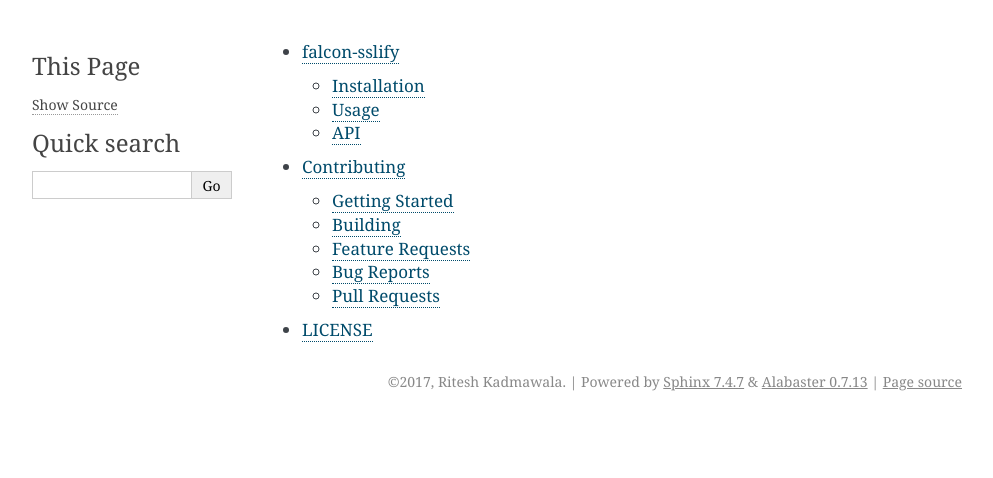
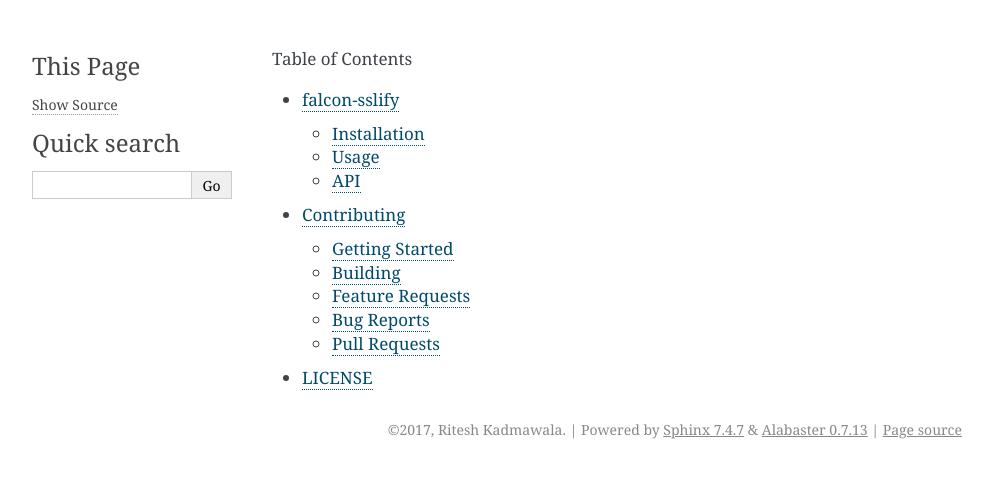
Before and after one commit to loanzen/falcon-sslify, a Sphinx documentation site: the page built from docs/index.rst, in a window 1280 px wide. Shown: the top 478 px of the page, without its empty margins (148-1141 px from the left). Built offline with Sphinx 7.4.7, drawn with Linux system fonts in a browser that asks for light colours.

Commit message:
Updated documentation

```diff
--- a/README.rst
+++ b/README.rst
@@ -1,9 +1,8 @@
 falcon-sslify
 =============
 
-|docs|
+|version| |docs|
 
-Release v\ |version|
 
 A simple falcon middleware that configures your app to redirect all incoming requests to HTTPS.
 This is a port of `flask-sslify <https://github.com/kennethreitz/flask-sslify>`__ by
@@ -87,3 +86,6 @@
     :alt: Documentation Status
     :scale: 100%
     :target: https://falcon-sslify.readthedocs.io/en/latest/?badge=latest
+
+.. |version| image:: https://img.shields.io/pypi/v/falcon-sslify.svg
+    :target: https://pypi.python.org/pypi/falcon-sslify
--- a/docs/conf.py
+++ b/docs/conf.py
@@ -56,6 +56,7 @@
 project = 'falcon-sslify'
 copyright = '2017, Ritesh Kadmawala'
 author = 'Ritesh Kadmawala'
+html_title = 'falcon-sslify Documentation                            '
 
 # The version info for the project you're documenting, acts as replacement for
 # |version| and |release|, also used in various other places throughout the
@@ -84,12 +85,14 @@
 # If true, `todo` and `todoList` produce output, else they produce nothing.
 todo_include_todos = True
 
+suppress_warnings = ['image.nonlocal_uri']
 
 # -- Options for HTML output ----------------------------------------------
 
 # The theme to use for HTML and HTML Help pages.  See the documentation for
 # a list of builtin themes.
 #
+
 html_theme = 'alabaster'
 
 # Theme options are theme-specific and customize the look and feel of a theme
--- a/docs/index.rst
+++ b/docs/index.rst
@@ -1,4 +1,7 @@
+
 .. toctree::
+   :caption: Table of Contents
+   :name: mastertoc
    :maxdepth: 2
 
    readme
```
